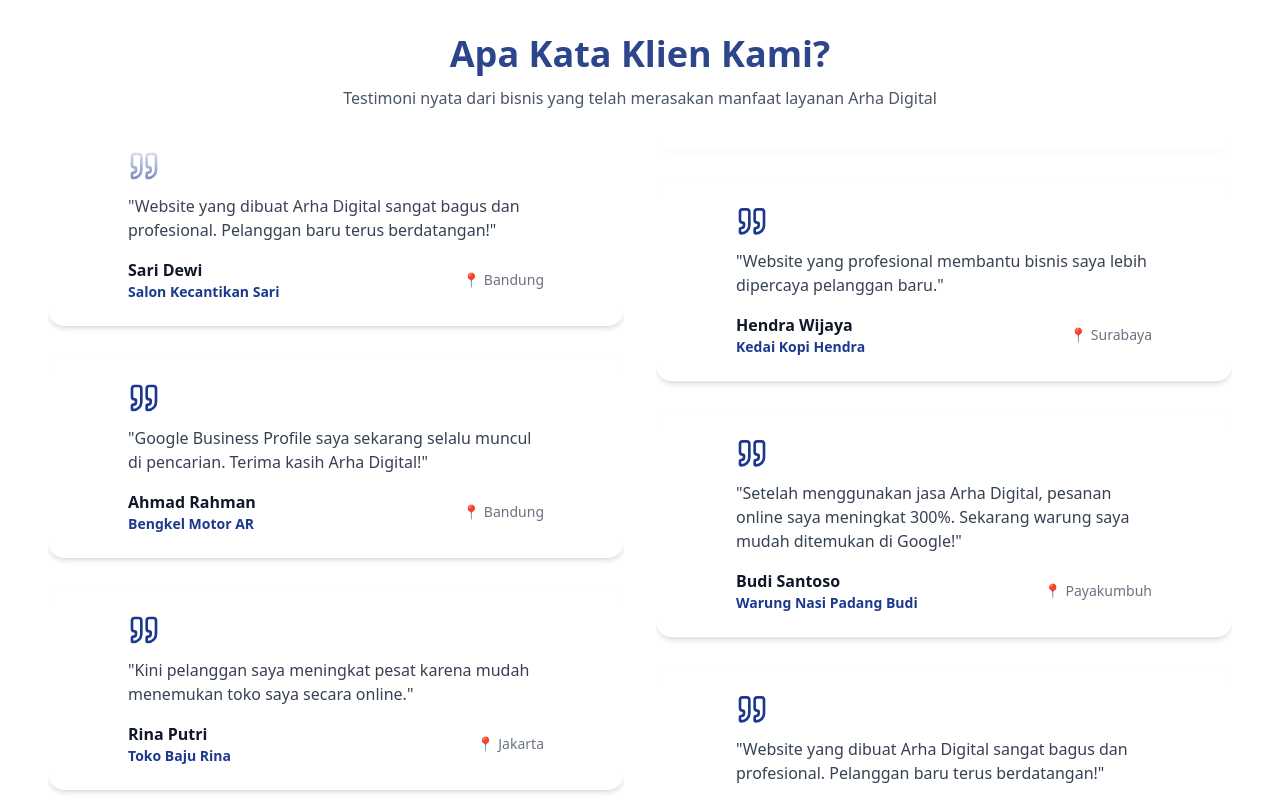
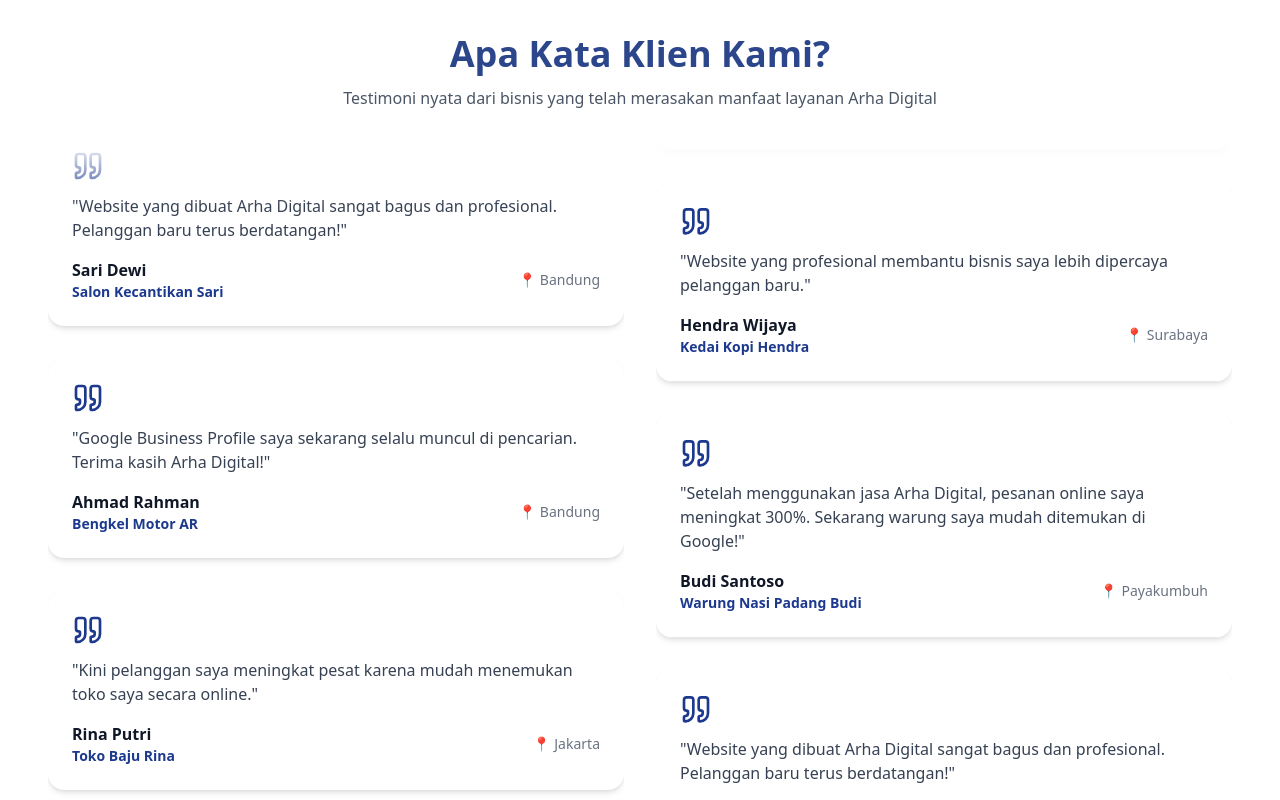
Before and after one commit to armansyahhkm1995/arha_digital, a React (Vite) app: page / in a window 1280 px wide. Shown: the part 3220-4020 px from the top of the page. Built offline with nearby package versions, Linux system fonts and the light colour scheme.

Commit message:
Testimonial revision 4

```diff
--- a/src/components/Testimonial/Testimonial.jsx
+++ b/src/components/Testimonial/Testimonial.jsx
@@ -38,7 +38,7 @@ const testimonials = [
 
 function TestimonialCard({ item }) {
   return (
-    <article className="flex flex-col bg-white rounded-2xl shadow-md p-6 px-20 w-full">
+    <article className="flex flex-col bg-white rounded-2xl shadow-md p-6 w-full">
       <Quote className="w-8 h-8 text-blue-900 mb-3" aria-hidden="true" />
       <p className="text-gray-700 text-base mb-4 text-start">"{item.text}"</p>
       <div className="mt-auto flex justify-between items-center">
```
